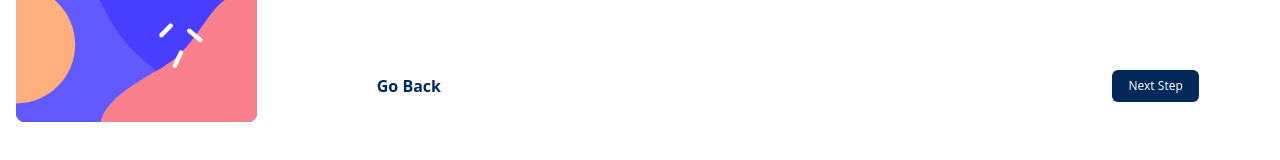
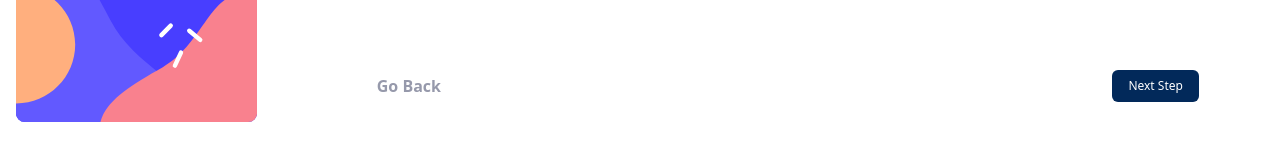
Before and after one commit to anjumali10/react-multi-step-form, a React (Vite) app: page /plan in a window 1280 px wide. Shown: the part 393-553 px from the top of the page. Built offline with nearby package versions, Linux system fonts and the light colour scheme.

Commit message:
Change color of goback button

```diff
--- a/src/App.jsx
+++ b/src/App.jsx
@@ -52,7 +52,7 @@ function App() {
               {errors.exampleRequired && <span>This field is required</span>}
 
               <div className="footer absolute bottom-0 flex justify-between w-[85%] pb-5">
-                <button onClick={handleGoBack} className='text-marineblue font-bold' type="button">Go Back</button>
+                <button onClick={handleGoBack} className='text-coolgray hover:text-marineblue font-bold' type="button">Go Back</button>
                 <button onClick={onSubmit} disabled = {!isValid} className='bg-marineblue p-2 px-4 text-white rounded-md text-xs'>Next Step</button>
               </div>
             </form>
--- a/src/components/Plan.jsx
+++ b/src/components/Plan.jsx
@@ -99,7 +99,7 @@ const Plan = () => {
                             </label>
 
                             <div className="footer absolute bottom-0 flex justify-between w-[85%] pb-5">
-                                <button onClick={handleGoBack} className='text-marineblue font-bold' type="button">Go Back</button>
+                                <button onClick={handleGoBack} className='text-coolgray hover:text-marineblue font-bold' type="button">Go Back</button>
                                 <button
                                     disabled={!isValid}
                                     className='bg-marineblue p-2 px-4 text-white rounded-md text-xs'
```
Lines whose indentation alone changed are shown as unchanged.
